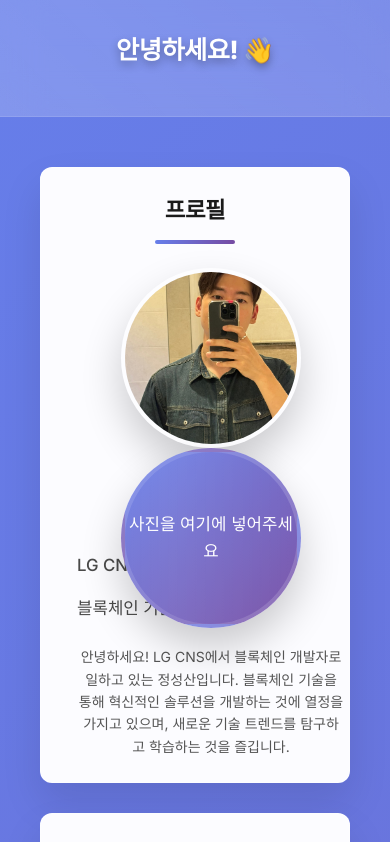
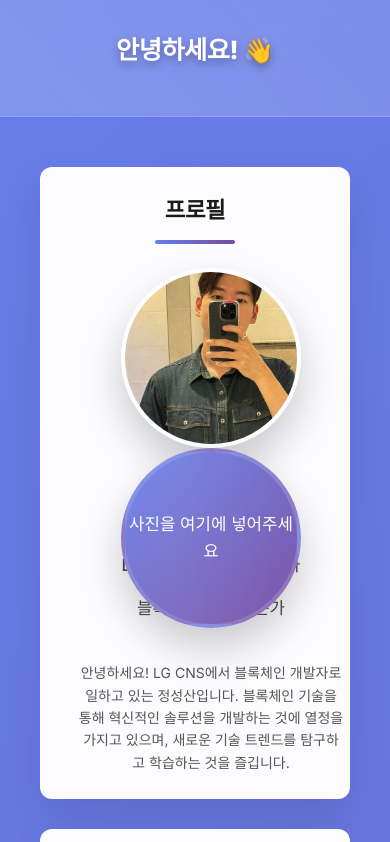
Before and after one commit to jss5187/selso, a React (Create React App) app: page / in a window 390 px wide. Shown: the top 842 px of the page. Built offline with nearby package versions, Linux system fonts and the light colour scheme.

Commit message:
Improve mobile profile alignment and center text properly

```diff
--- a/src/App.css
+++ b/src/App.css
@@ -653,11 +653,26 @@ section {
     flex-direction: column;
     text-align: center;
     gap: 40px;
+    align-items: center;
   }
 
   .profile-info {
     min-width: auto;
     width: 100%;
+    text-align: center;
+    display: flex;
+    flex-direction: column;
+    align-items: center;
+  }
+
+  .info-item {
+    justify-content: center;
+    text-align: center;
+  }
+
+  .bio {
+    text-align: center;
+    max-width: 100%;
   }
 
   .image-container {
@@ -739,6 +754,8 @@ section {
     line-height: 1.6;
     word-wrap: break-word;
     overflow-wrap: break-word;
+    text-align: center;
+    max-width: 100%;
   }
 
   .hobby-card,
@@ -828,6 +845,8 @@ section {
     line-height: 1.5;
     word-wrap: break-word;
     overflow-wrap: break-word;
+    text-align: center;
+    max-width: 100%;
   }
 
   .hobby-card,
```
